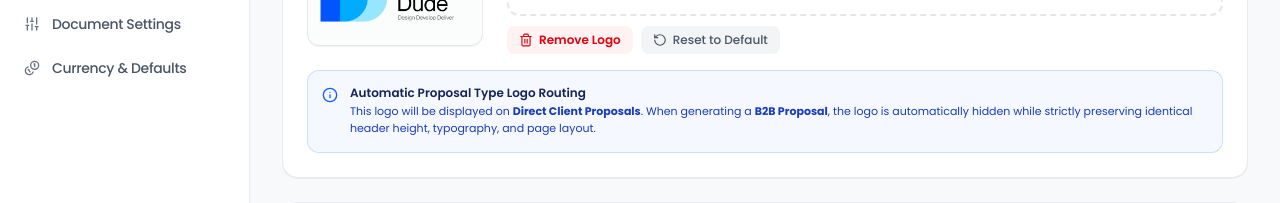
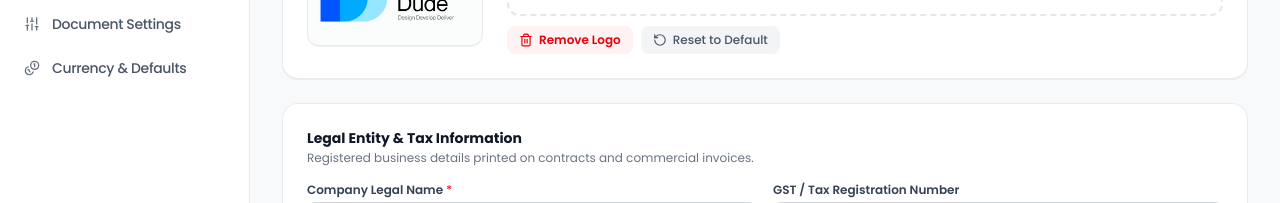
Before and after one commit to nikhilkumar202002/proposal-software-admin, a React (Vite) app: page /settings/company in a window 1280 px wide. Shown: the part 323-526 px from the top of the page. Built offline with nearby package versions, Linux system fonts and the light colour scheme; no server answers.

Commit message:
refactor: remove proposal type integration info banner from company logo upload component

```diff
--- a/src/modules/settings/components/CompanyLogoUpload.jsx
+++ b/src/modules/settings/components/CompanyLogoUpload.jsx
@@ -1,5 +1,5 @@
 import { useRef, useState } from 'react'
-import { Upload, Trash2, RotateCcw, Image, Info } from 'lucide-react'
+import { Upload, Trash2, RotateCcw, Image } from 'lucide-react'
 import logoDefault from '../../../assets/Domine-Dude_black.png'
 
 export const CompanyLogoUpload = ({
@@ -134,19 +134,6 @@ export const CompanyLogoUpload = ({
           )}
         </div>
       </div>
-
-      {/* Proposal Type Integration Info Banner */}
-      <div className="p-3.5 bg-blue-50/60 border border-blue-200/80 rounded-xl flex items-start gap-3 text-xs text-blue-900">
-        <Info className="w-4 h-4 text-blue-600 shrink-0 mt-0.5" />
-        <div className="space-y-0.5">
-          <p className="font-semibold text-blue-950">
-            Automatic Proposal Type Logo Routing
-          </p>
-          <p className="text-blue-800 text-[11px] leading-relaxed">
-            This logo will be displayed on <strong>Direct Client Proposals</strong>. When generating a <strong>B2B Proposal</strong>, the logo is automatically hidden while strictly preserving identical header height, typography, and page layout.
-          </p>
-        </div>
-      </div>
     </div>
   )
 }
```
